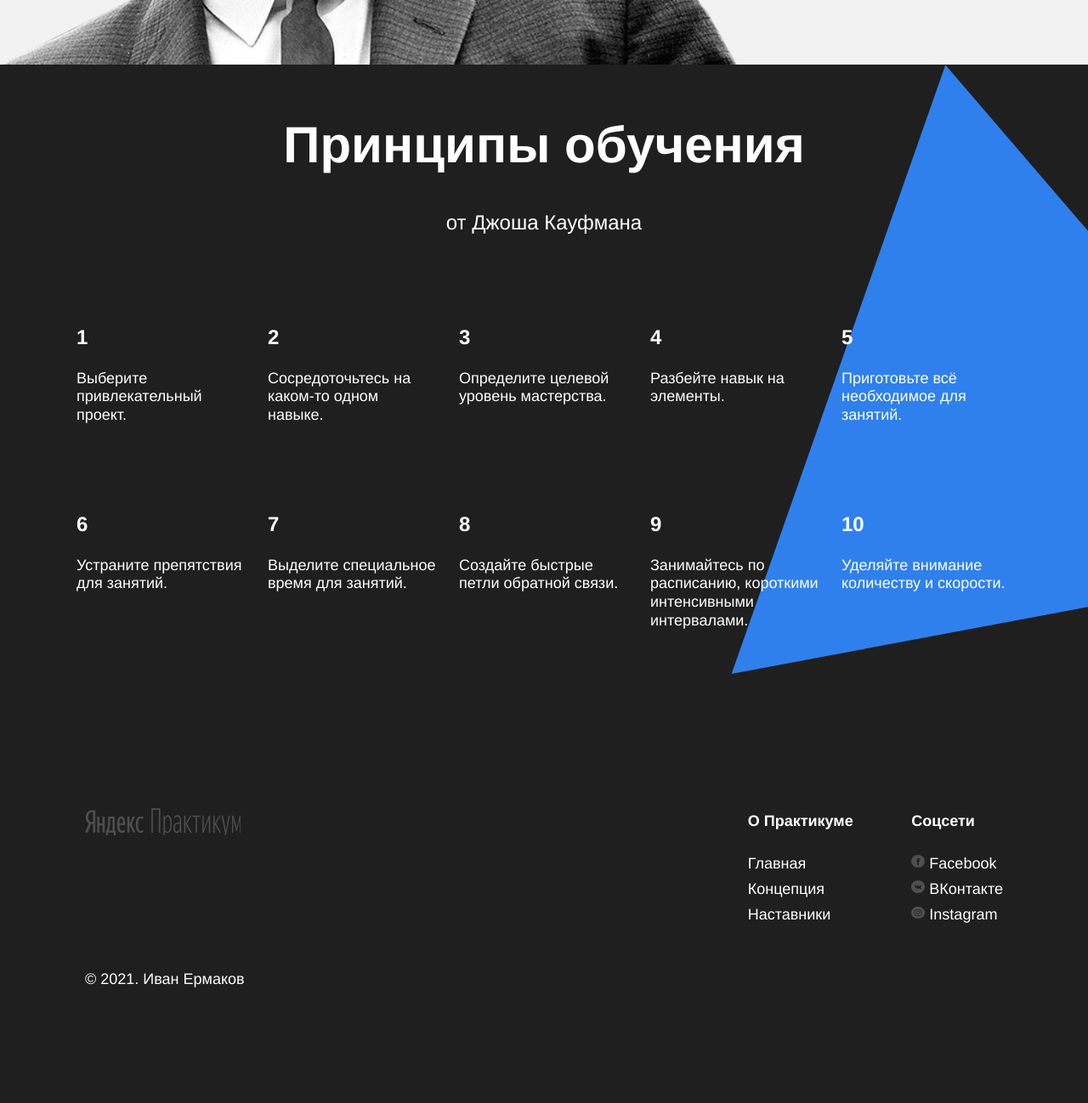
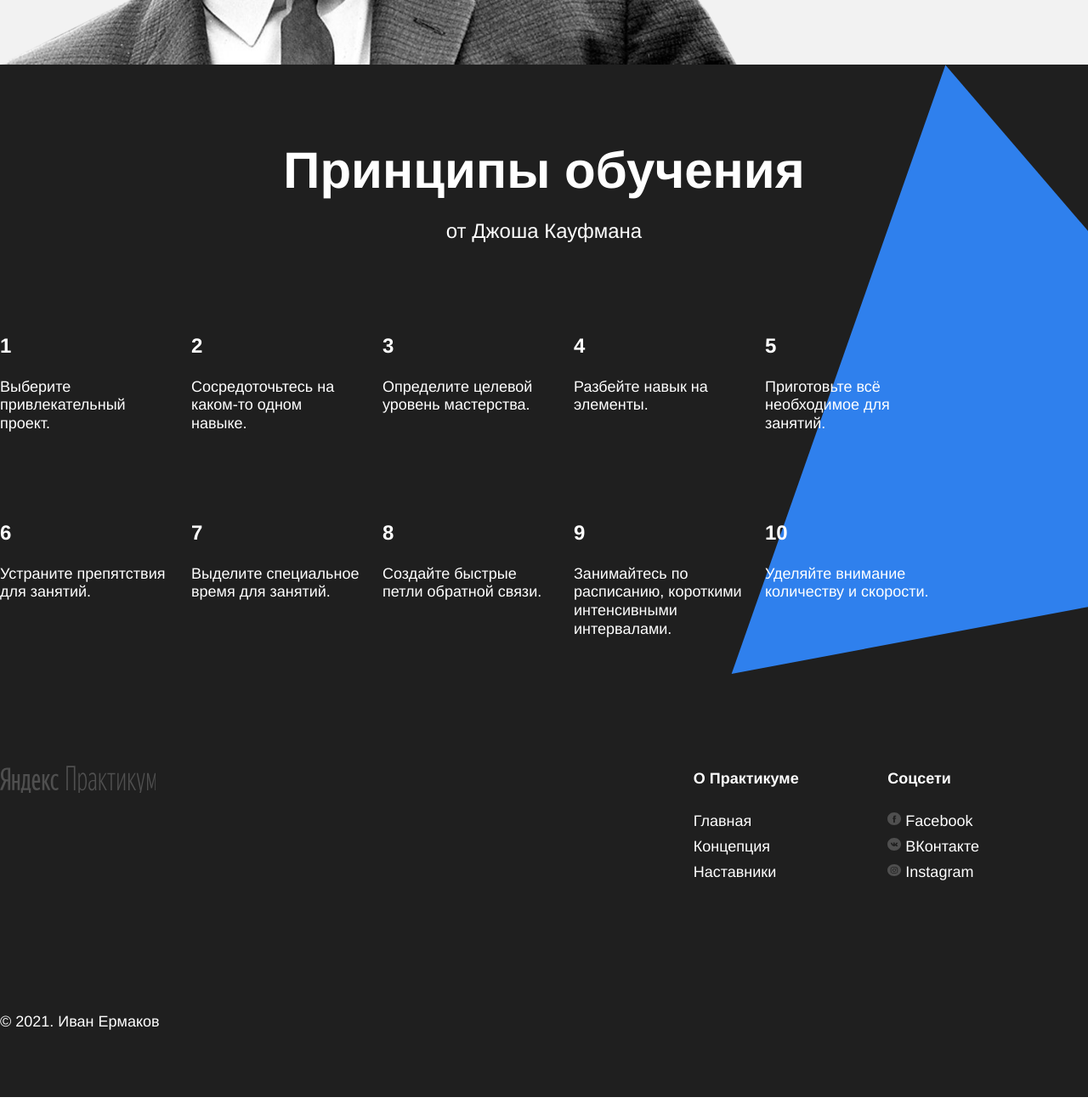
Before and after one commit to Venom163/how-to-learn, a plain HTML site: page index.html in a window 1280 px wide. Shown: the part 2740-4038 px from the top of the page at 85% size. Drawn offline with Linux system fonts and the light colour scheme.

Commit message:
Refinement

```diff
--- a/styles/style.css
+++ b/styles/style.css
@@ -233,13 +233,13 @@ header__subtitle-link{
 /* kaufman !!!!!!!!!!!!!!!!!!!!!!!!!!!!!!!!!!!!!!!!!!!!!!!!!!!!!!!!!!!!!!!!!!!!!!!!!!!!!!!*/
 
 .kaufman {
-  padding:90px auto 0;
   display: flex;
   background-color: #1f1f1f;
   overflow: hidden;
   flex-direction: column;
   position: relative;
   justify-content: center;
+  padding: 90px 0 90px 0;
 }
 
 /* и элемента с модификатором вида ключ-значение */
@@ -257,10 +257,12 @@ header__subtitle-link{
   flex-wrap: wrap;
   justify-content: space-between;
   z-index: 2;
-  margin:0 auto 90px;
+  margin: 0;
 }
 
 .section-title_theme_dark {
+  padding: 0;
+  margin: 0;
   color:#ffffff;
   font-size: 60px;
   line-height: 1.15;
@@ -297,7 +299,7 @@ header__subtitle-link{
 /* footer !!!!!!!!!!!!!!!!!!!!!!!!!!!!!!!!!!!!!!!!!!!!!!!!!!!!!!!!!!!!!!!!!!!!!!!!!!!!!!!*/
 
 .footer {
-  padding: 60px 40px;
+  padding: 60px 0 40px 0;
   min-height: 350px;
   background-color: #1f1f1f;
   display: flex;
@@ -307,7 +309,7 @@ header__subtitle-link{
 .footer__columns {
   display: flex;
   width: 90%;
-  margin: 60px auto 40px;
+  margin: 0;
   flex-direction: row;
   justify-content: space-between;
   position: relative;
```
